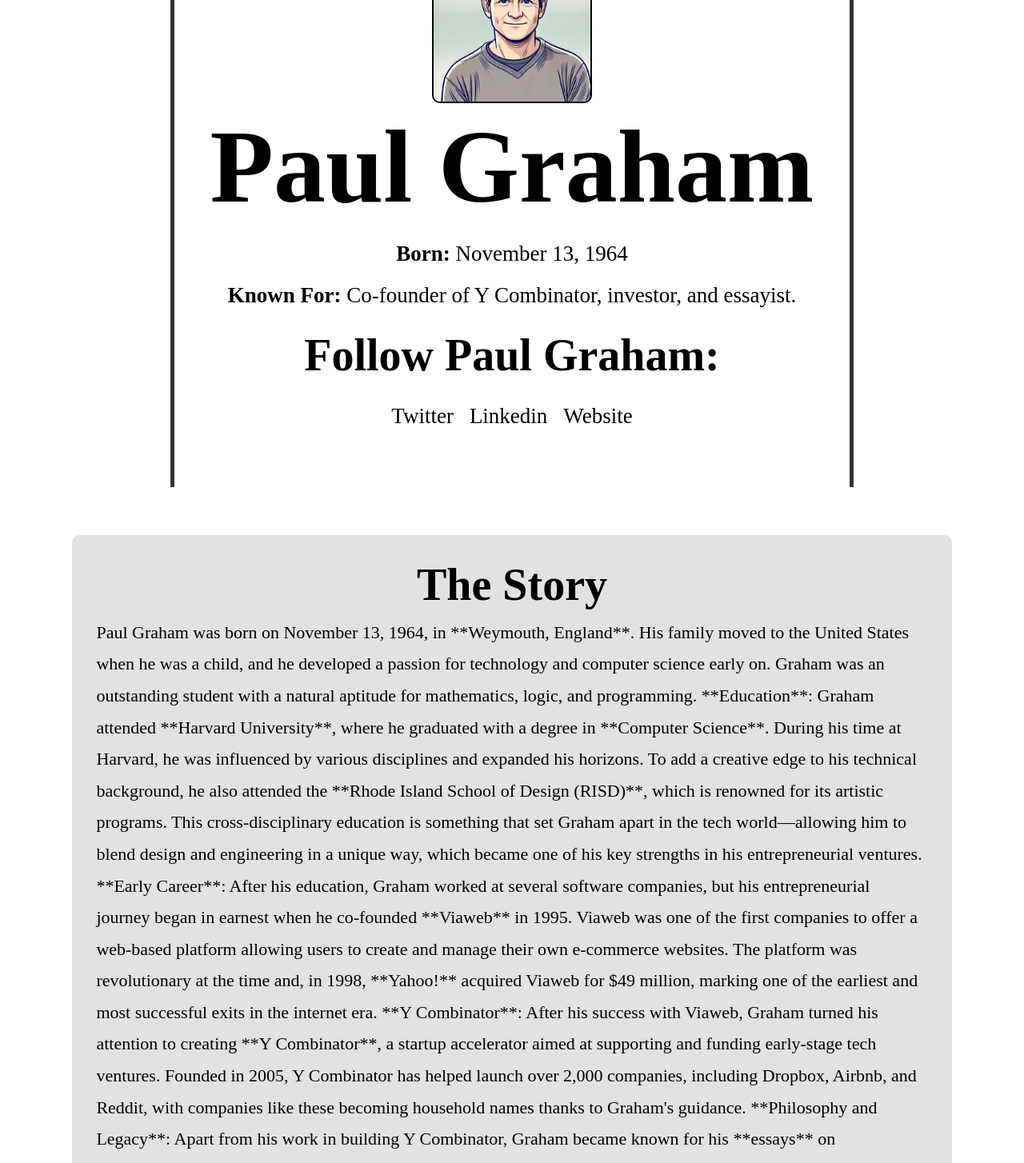
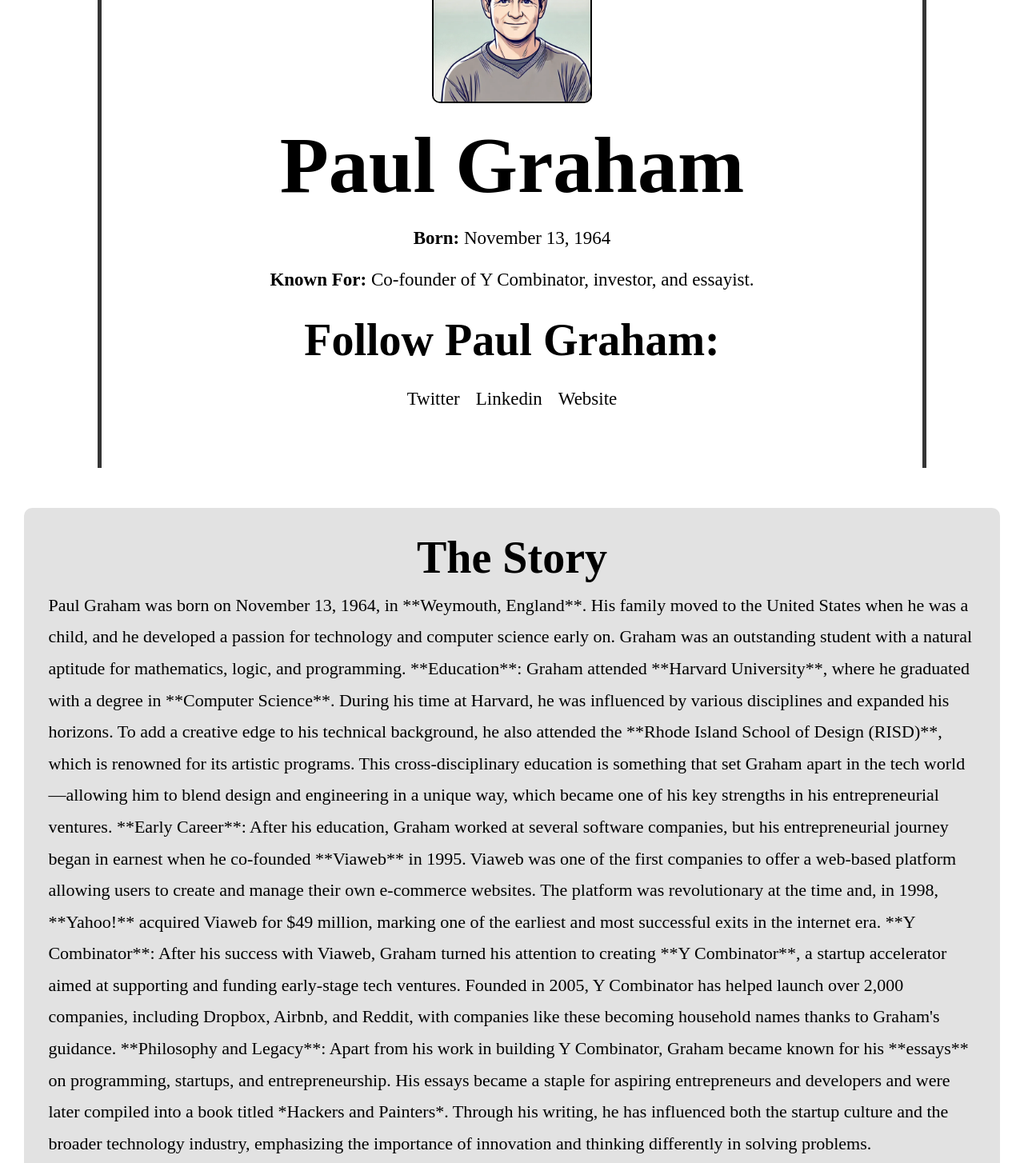
Before and after one commit to Mustafaali82/techgems, a React (Create React App) app: page /story/1 in a window 1280 px wide. Shown: the part 220-1674 px from the top of the page at 80% size. Built offline with nearby package versions, Linux system fonts and the light colour scheme; a web font is replaced by a local one.

Commit message:
Update global.css

```diff
--- a/src/styles/global.css
+++ b/src/styles/global.css
@@ -525,4 +525,25 @@
     .card{
         width: 100%;
     }
+
+    .story-header{
+        width: 85%;
+    }
+
+    .story-info h1{
+        font-size: 100px;
+        margin-top: 1rem;
+    }
+
+    .story-info p{
+        font-size: 23px;
+    }
+
+    .story-links li{
+        font-size: 23px;
+    }
+
+    .story-content{
+        margin: 50px 0 0;
+    }
 }
```
